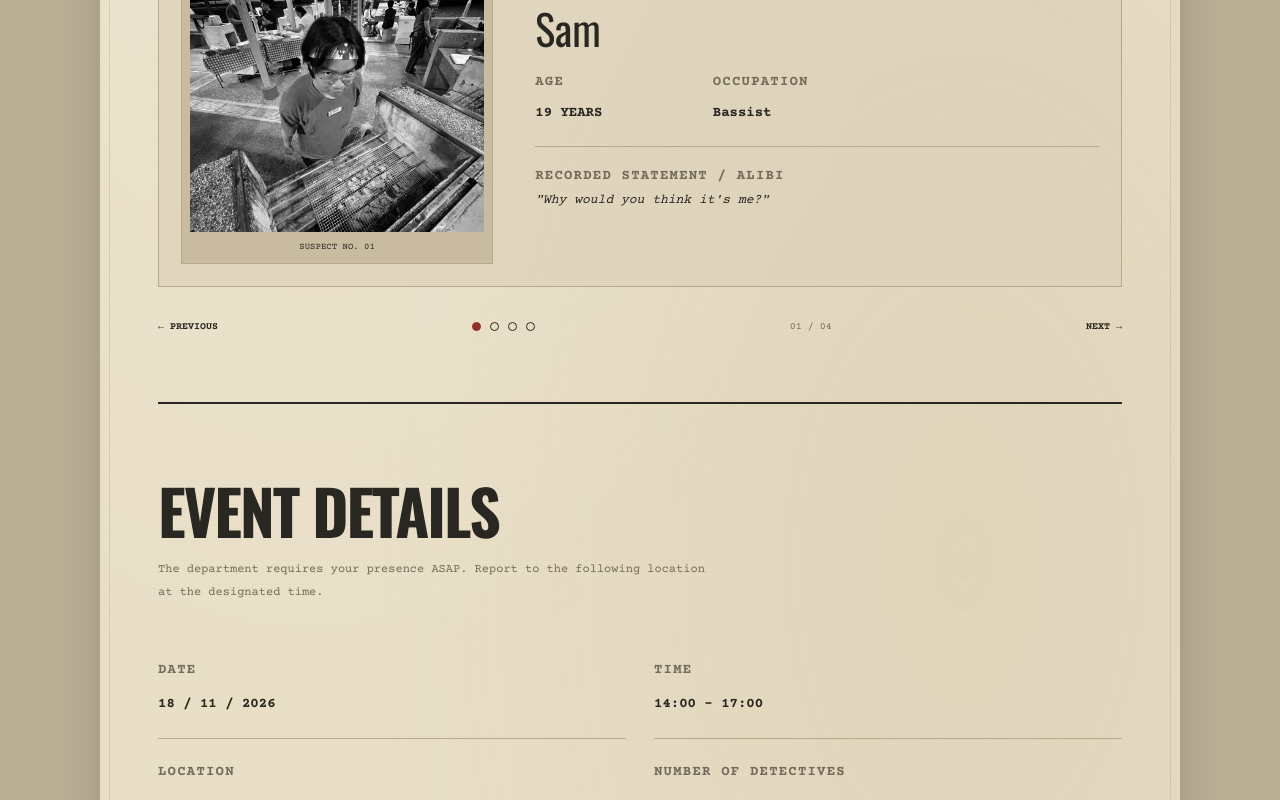
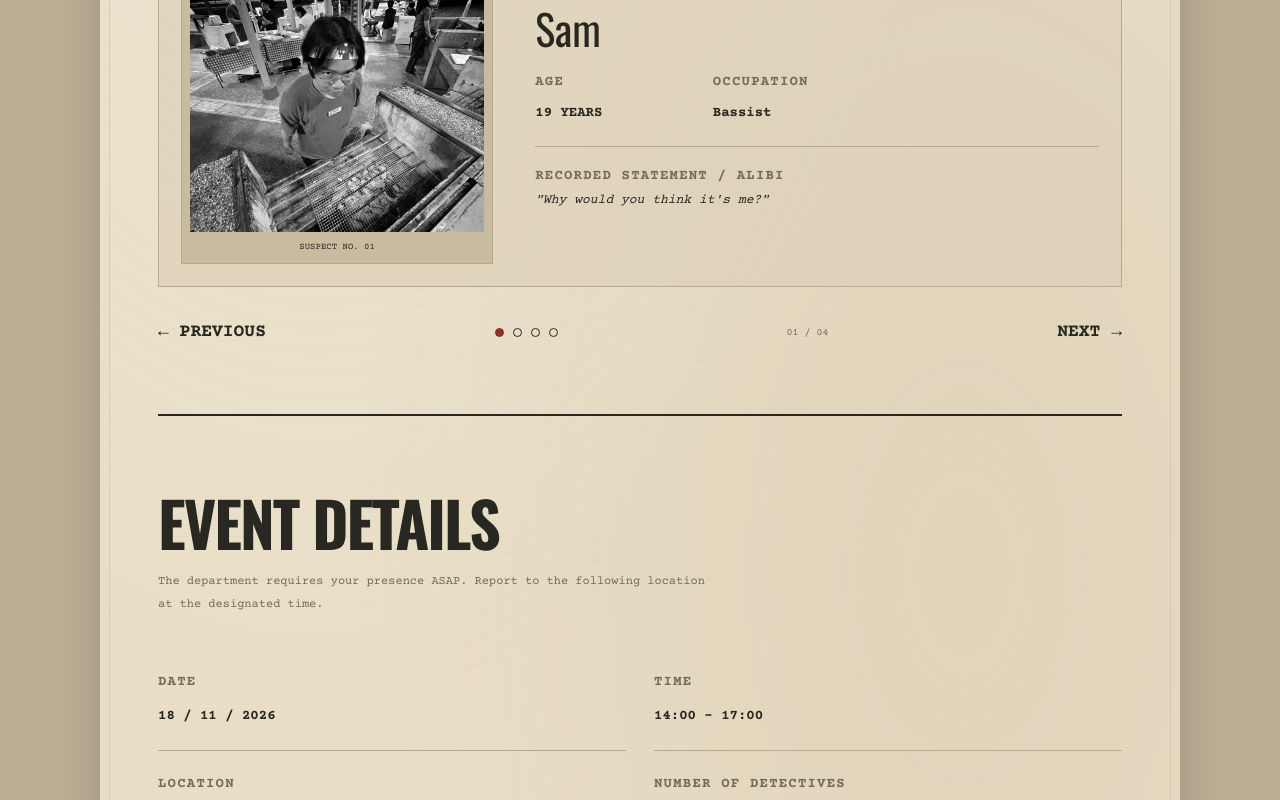
Before and after one commit to AnelkaCH/2026Project-Enroot-Website, a Next.js app: page / in a window 1280 px wide. Shown: the part 955-1755 px from the top of the page. Built offline with nearby package versions, Linux system fonts and the light colour scheme.

Commit message:
fixed the buttons, changed some labels, and more updates

```diff
--- a/app/globals.css
+++ b/app/globals.css
@@ -1,4 +1,3 @@
-
 @import url('https://fonts.googleapis.com/css2?family=Courier+Prime:wght@400;700&family=Oswald:wght@400;500;600;700&display=swap');
 
 @import "tailwindcss";
@@ -69,17 +68,6 @@ button {
   gap: 14px;
   padding-bottom: 22px;
   border-bottom: 2px solid var(--ink);
-}
-
-.department-mark {
-  display: grid;
-  width: 48px;
-  height: 48px;
-  flex-shrink: 0;
-  place-items: center;
-  border: 2px solid var(--ink);
-  border-radius: 50%;
-  font-size: 30px;
 }
 
 .department-name {
@@ -226,87 +214,6 @@ button {
   content: "";
 }
 
-.body-outline {
-  position: relative;
-  width: 180px;
-  height: 145px;
-  opacity: 0.8;
-  filter: drop-shadow(0 0 12px #000);
-}
-
-.body-outline span {
-  position: absolute;
-  display: block;
-  background: #c4bda9;
-}
-
-.body-head {
-  top: 52px;
-  left: 4px;
-  width: 34px;
-  height: 32px;
-  border-radius: 50%;
-}
-
-.body-torso {
-  top: 48px;
-  left: 38px;
-  width: 85px;
-  height: 38px;
-  border-radius: 40% 25% 25% 40%;
-  transform: rotate(-10deg);
-}
-
-.body-arm {
-  top: 62px;
-  width: 68px;
-  height: 12px;
-  border-radius: 10px;
-}
-
-.left-arm {
-  left: 46px;
-  transform: rotate(45deg);
-}
-
-.right-arm {
-  left: 88px;
-  transform: rotate(-38deg);
-}
-
-.body-leg {
-  top: 78px;
-  width: 74px;
-  height: 15px;
-  border-radius: 10px;
-}
-
-.left-leg {
-  left: 91px;
-  transform: rotate(-35deg);
-}
-
-.right-leg {
-  left: 94px;
-  top: 92px;
-  transform: rotate(22deg);
-}
-
-.scene-marker {
-  position: absolute;
-  z-index: 1;
-  top: 18%;
-  right: 20%;
-  display: grid;
-  width: 28px;
-  height: 35px;
-  place-items: center;
-  border: 2px solid #d2c7b0;
-  color: #d2c7b0;
-  font-family: "Oswald", sans-serif;
-  font-weight: 700;
-}
-
 .scene-label {
   position: absolute;
   z-index: 1;
@@ -317,30 +224,12 @@ button {
   letter-spacing: 1px;
 }
 
-.stamp {
-  position: absolute;
-  top: 44%;
-  left: 50%;
-  z-index: 2;
-  padding: 6px 12px;
-  border: 3px solid var(--red);
-  color: var(--red);
-  font-family: "Oswald", sans-serif;
-  font-size: 19px;
-  font-weight: 700;
-  letter-spacing: 2px;
-  opacity: 0.88;
-  transform: translate(-50%, -50%) rotate(-15deg);
-}
-
-.case-summary > div,
 .suspect-meta > div {
   display: flex;
   flex-direction: column;
   gap: 7px;
 }
 
-.case-summary strong,
 .suspect-meta strong {
   font-size: 14px;
   line-height: 1.7;
@@ -361,13 +250,6 @@ button {
 .section-heading h2 {
   margin: 8px 0;
   font-size: clamp(38px, 6vw, 56px);
-}
-
-.file-number {
-  padding: 8px;
-  border: 1px solid var(--line);
-  font-size: 9px;
-  white-space: nowrap;
 }
 
 .section-intro {
@@ -395,24 +277,19 @@ button {
 }
 
 .mugshot-backdrop {
+  position: relative;
   display: flex;
   min-height: 230px;
   flex-direction: column;
   align-items: center;
   justify-content: center;
   gap: 22px;
+  overflow: hidden;
   background:
     repeating-linear-gradient(0deg, #00000008 0 1px, transparent 1px 4px),
     linear-gradient(145deg, #777365, #393830);
   color: #e9dfc7;
   filter: grayscale(1);
-}
-
-.mugshot-initials {
-  font-family: "Oswald", sans-serif;
-  font-size: 64px;
-  font-weight: 600;
-  opacity: 0.8;
 }
 
 .mugshot-number {
@@ -447,18 +324,6 @@ button {
   line-height: 1.8;
 }
 
-.suspicion {
-  padding-top: 10px;
-  border-top: 1px dashed var(--line);
-  color: var(--muted);
-  font-size: 9px;
-  letter-spacing: 0.5px;
-}
-
-.suspicion strong {
-  color: var(--red);
-}
-
 .carousel-controls {
   display: flex;
   align-items: center;
@@ -472,7 +337,7 @@ button {
   border: none;
   background: transparent;
   cursor: pointer;
-  font-size: 10px;
+  font-size: 18px;
   font-weight: 700;
 }
 
@@ -565,17 +430,27 @@ button {
   letter-spacing: 0.4px;
 }
 
+.crime-scene img {
+  display: block;
+  width: 100%;
+  height: 310px;
+  object-fit: cover;
+  filter: grayscale(1) contrast(1.15);
+}
+
+.mugshot-backdrop img {
+  display: block;
+  width: 100%;
+  height: 250px;
+  object-fit: cover;
+  filter: grayscale(1) contrast(1.1);
+}
+
 @media (max-width: 650px) {
   .case-page {
     width: calc(100% - 16px);
     margin: 8px auto;
     padding: 25px 18px;
-  }
-
-  .department-mark {
-    width: 38px;
-    height: 38px;
-    font-size: 24px;
   }
 
   .department-name strong {
@@ -589,10 +464,6 @@ button {
 
   .header-case strong {
     font-size: 12px;
-  }
-
-  .status-bar {
-    font-size: 8px;
   }
 
   .hero {
@@ -609,9 +480,8 @@ button {
     min-height: 260px;
   }
 
-  .case-summary {
-    grid-template-columns: 1fr;
-    gap: 18px;
+  .crime-scene img {
+    height: 260px;
   }
 
   .suspects {
@@ -647,7 +517,7 @@ button {
   }
 
   .carousel-controls > button {
-    font-size: 9px;
+    font-size: 12px;
   }
 
   .briefing {
@@ -666,38 +536,3 @@ button {
     flex-direction: column;
   }
 }
-
-.crime-scene img {
-  display: block;
-  width: 100%;
-  height: 310px;
-  object-fit: cover;
-  filter: grayscale(1) contrast(1.15);
-}
-
-.mugshot-backdrop {
-  position: relative;
-  overflow: hidden;
-}
-
-.mugshot-backdrop img {
-  display: block;
-  width: 100%;
-  height: 250px;
-  object-fit: cover;
-  filter: grayscale(1) contrast(1.1);
-}
-
-.mugshot-placeholder {
-  position: absolute;
-  bottom: 10px;
-  left: 0;
-  width: 100%;
-  text-align: center;
-}
-
-@media (max-width: 650px) {
-  .crime-scene img {
-    height: 260px;
-  }
-}
--- a/app/page.tsx
+++ b/app/page.tsx
@@ -14,8 +14,8 @@ const suspects = [
   },
   {
     name: "Anelka",
-    age: 19,
-    occupation: "Drummer",
+    age: 18,
+    occupation: "Keyboardist and supporting vocalist",
     alibi: "I ain't got nothing to do with this.",
     initials: "A",
     image: "images/anelka.jpeg",
@@ -24,13 +24,13 @@ const suspects = [
     name: "Xuan",
     age: 19,
     occupation: "Drummer",
-    alibi: "I'm too cute to be a murderer.",
+    alibi: "I think it's Anelka",
     initials: "X",
     image: "images/xuan.jpg",
   },
   {
     name: "Oudam",
-    age: 19,
+    age: 25,
     occupation: "Rhythm guitarist",
     alibi: "Not me.",
     initials: "O",
```
